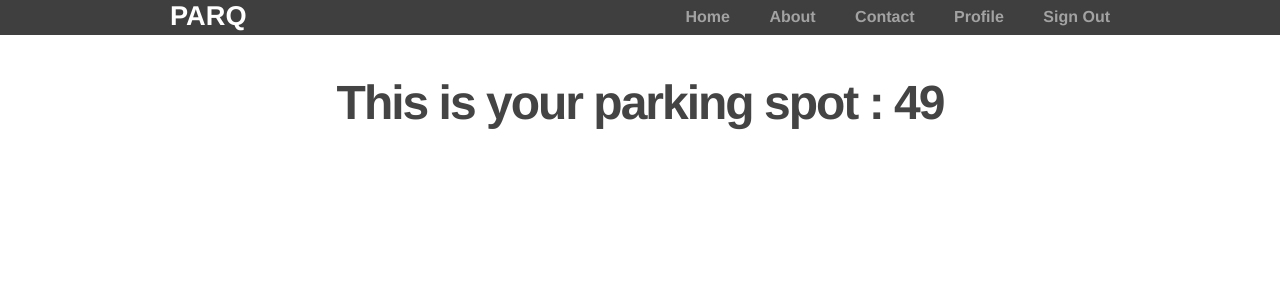
After one commit to rkfan/Parq, a Flask app: page /update_spot/49 in a window 1280 px wide. The commit adds this page. Shown: the top 300 px of the page. Run offline with Flask 2, Linux system fonts and the light colour scheme; the visitor is signed in with stand-in values (Sample User, id 1); data comes from the database, SQL or seed files in the repository; tables that the repository leaves empty hold one stand-in row (values such as "Sample post").

Commit message:
Added update parking spot

```diff
--- a/app/forms.py
+++ b/app/forms.py
@@ -83,7 +83,6 @@ class SellerForm(Form):
     return True
 
 
-
 class UpdateProfileForm(Form):
   firstname = TextField("First name",  [validators.Required("Please enter your first name.")])
   lastname = TextField("Last name",  [validators.Required("Please enter your last name.")])
@@ -95,3 +94,32 @@ class UpdateProfileForm(Form):
   def validate(self):
     if not Form.validate(self):
       return False
+
+
+class UpdateParkingSpotForm(Form):
+  address = TextField("Street Address", [validators.Required("Please enter your street address.")])
+  city = TextField("City", [validators.Required("Please enter your city.")])
+  state = TextField("State", [validators.Required("Please enter your state.")])
+  zipcode = IntegerField("Zip Code", [validators.Required("Please enter your zip code."), \
+                      validators.NumberRange(min=10001, max=14975, message="Invalid NY zipcode.")])
+  ps_size = RadioField('Parking Size', choices=[('LMV', 'LMV'), ('SUV', 'SUV'),('HMV', 'HMV')])
+
+  submit = SubmitField("Add Parking Spot")
+
+  def __init__(self, *args, **kwargs):
+    Form.__init__(self, *args, **kwargs)
+
+  def validate(self, uid):
+    if not Form.validate(self):
+      return False
+
+    # Looks to see if that parking space is already listed by this user. For now, only allow one parking
+    # space for a seller for one type of car
+    parking_space = Parking_Spot.query.filter_by(ownerid=uid, address=self.address.data.title(),
+                                                city=self.city.data.title(), state=self.state.data.title(),
+                                                zipcode=self.zipcode.data).first()
+    if parking_space:
+      self.address.errors.append("You already added this spot to your garage.")
+      return False
+
+    return True
--- a/app/routes.py
+++ b/app/routes.py
@@ -5,7 +5,8 @@ from flask import render_template, request, flash, session, url_for, redirect, \
 
 from functools import wraps
 from app import db, app
-from forms import SignupForm, SigninForm, ContactForm, SellerForm, UpdateProfileForm
+from forms import SignupForm, SigninForm, ContactForm, SellerForm, UpdateProfileForm, \
+                  UpdateParkingSpotForm
 from models import User, Parking_Spot
 
 # define the blueprint: 'parq', set url prefix: app.url/parq
@@ -193,5 +194,23 @@ def updateprofile():
   # GET Method
   return render_template('updateprofile.html', form = form)
 
-# if __name__ == '__main__':
-#     app.run(debug=False)
+@app.route('/update_spot/<parking_id>', methods=['GET', 'POST'])
+def update_parking_spot(parking_id):
+  form = UpdateParkingSpotForm(request.form)
+
+  if 'email' not in session:
+    return redirect(url_for('signin'))
+
+  # Updates details of parking spot
+  if request.method == 'POST':
+    return redirect(url_for('profile'))
+
+  # GET Method
+  # Query for this parking spot
+  user = User.query.filter_by(email=session['email']).first()
+  parking_spot = Parking_Spot.query.filter_by(psid=parking_id, ownerid=user.uid).first()
+
+  if parking_spot:
+    return render_template('update_spot.html', parking_spot=parking_spot)
+
+  return render_template('notallowed.html')
--- /dev/null
+++ b/app/templates/update_spot.html
@@ -0,0 +1,7 @@
+{% extends "layout.html" %}
+
+{% block content %}
+  	{% if 'email' in session %}
+  	  <h2>This is your parking spot : {{parking_spot.psid}}<h2>
+    {% endif %}
+{% endblock %}
--- a/app/templates/viewspots.html
+++ b/app/templates/viewspots.html
@@ -6,8 +6,8 @@
 	    	<h1>Welcome to your garage</h1>
 	    	{% for spot in garage %}
 	    	<ul>
-	    		<li><span style="padding-left:20px"> {{ spot.address }} | {{ spot.city }} |
-	    		{{ spot.zipcode }} | {{ spot.ps_size }}</span>
+	    		<li> <a href="{{ url_for('update_parking_spot', parking_id=spot.psid) }}">{{ spot.address }} | {{ spot.city }} |
+	    		{{ spot.zipcode }} | {{ spot.ps_size }}</a>
 	    	</ul>
             {% endfor %}
         {% endif %}
```
Also changed, not shown: app/templates/notallowed.html (added, +8 -0 lines).
